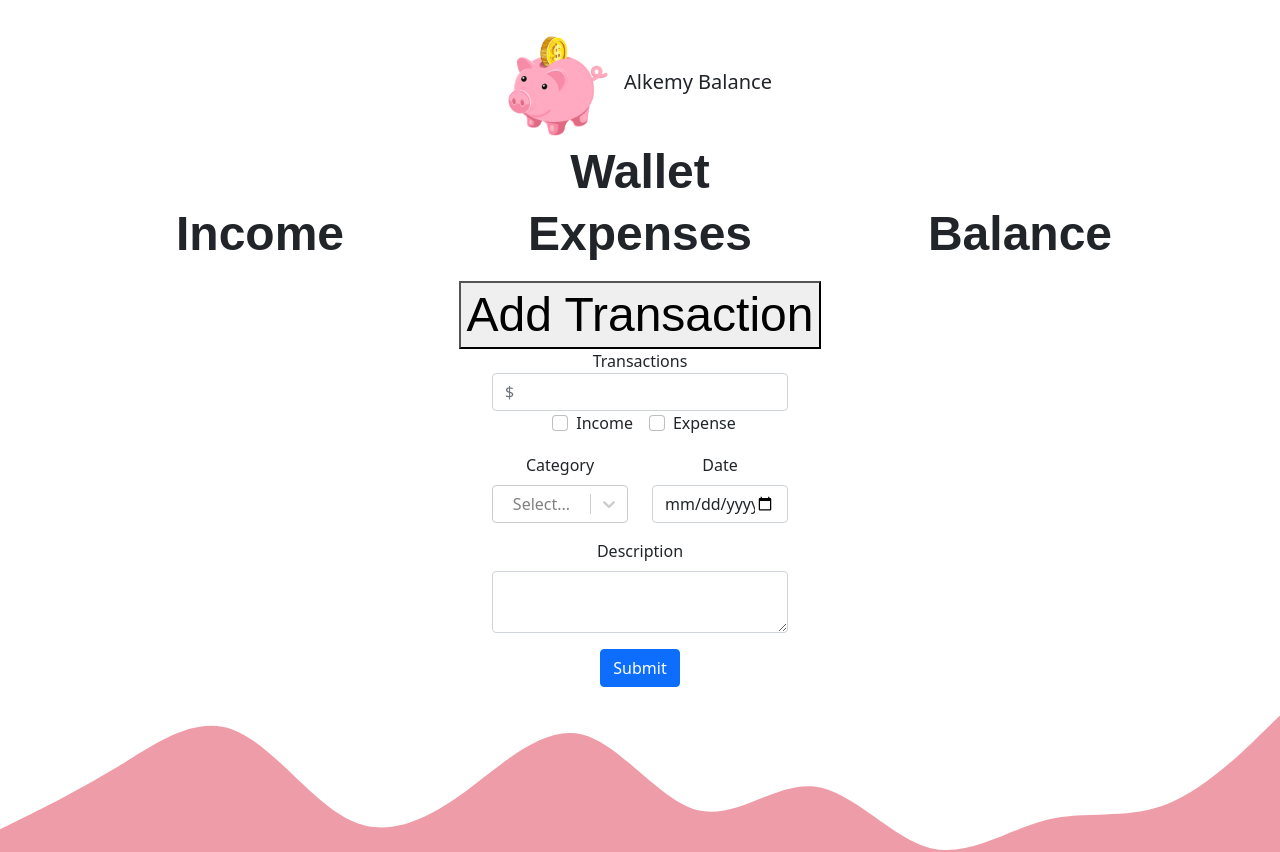
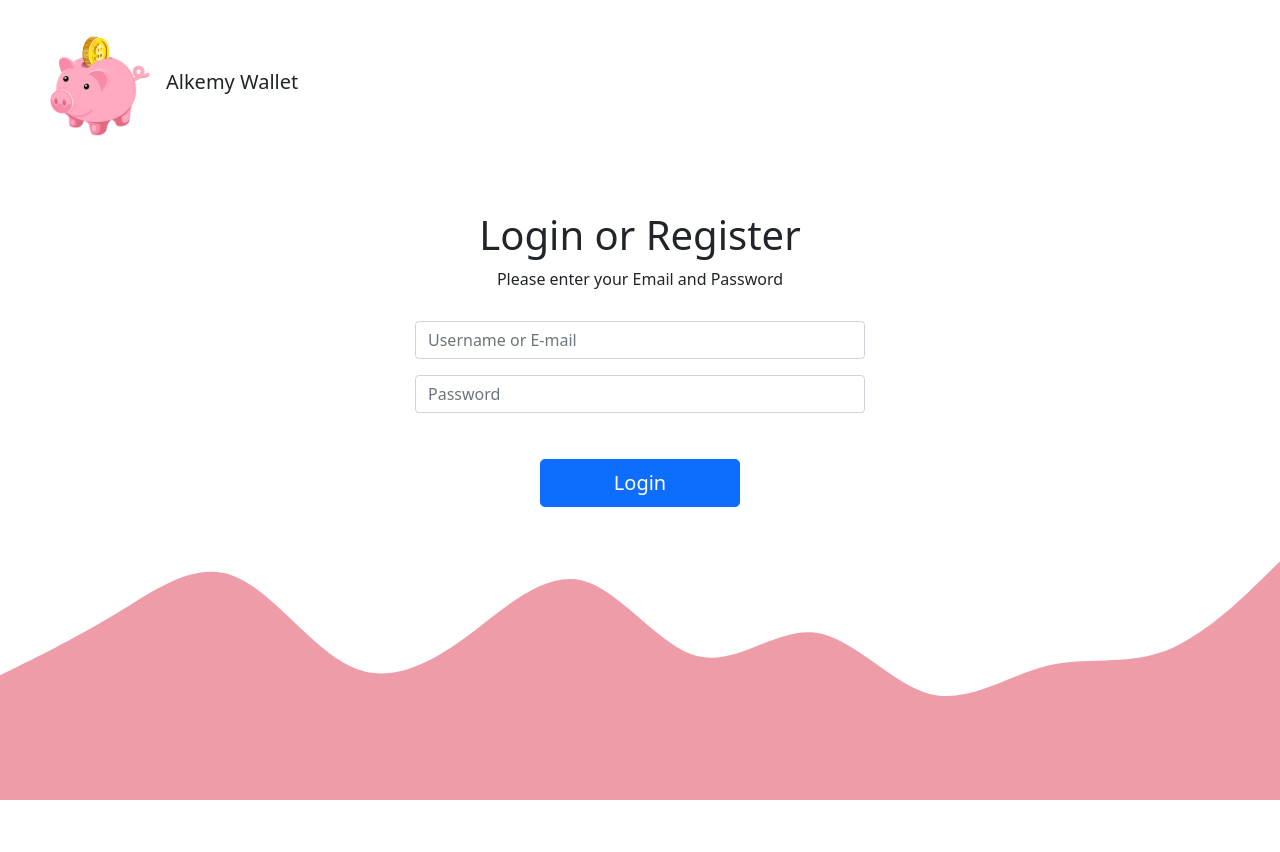
Before and after one commit to jblici/Alkemy_Challenge, a React (Create React App) app in the folder client/: page / in a window 1280 px wide. Shown: the top 852 px of the page. After the commit the page ends 800 px from the top, so only its background shows below. Built offline with nearby package versions, Linux system fonts and the light colour scheme.

Commit message:
Login and Home pages finished

```diff
--- a/client/src/App.js
+++ b/client/src/App.js
@@ -1,19 +1,24 @@
 import './App.css';
 import 'bootstrap/dist/css/bootstrap.css';
 import axios from 'axios';
+import { useState, UseEffect } from 'react';
 import Navbar from './Components/Navbar';
 import Footer from './Components/Footer';
 import Balance from './Components/Balance';
 import Transactions from './Components/Transactions';
-import NewTransaction from './Components/NewTransaction'
+import Login from './Components/Login';
 
 function App() {
+
+  const [transactions, setTransactions] = useState([])
+  const token = window.localStorage.getItem('token');
+  const localUser = window.localStorage.getItem('user');
+
   return (
     <div className="App">
       <Navbar />
-      <Balance />
-      <Transactions />
-      <NewTransaction />
+      {token ? <Balance user={localUser}/> : <Login />}
+      {/* <Transactions transactions={transactions} /> */}
       <Footer />
     </div>
   );
--- a/client/src/Components/Balance.js
+++ b/client/src/Components/Balance.js
@@ -1,32 +1,32 @@
-import React from 'react';
-import { Container, Form } from 'react-bootstrap';
-import {
-    Circle,
-} from '../StyledComponents/Style';
+import { useState } from 'react';
+import { Container, Button } from 'react-bootstrap';
+import NewTransaction from './NewTransaction'
 
 function Balance() {
+    const [show, setShow] = useState(false);
+
+    const handleClose = () => setShow(false);
+    const handleShow = () => setShow(true);
+
     return (
-        <Container>
-                <div className="title">
-                    Wallet
-                    <div className="subTitle">
-                        <div className="row">
-                            <div className="col-4">
-                                <p>Income</p>
-                            </div>
-                            <div className="col-4">
-                                <p>Expenses</p>
-
-                            </div>
-                            <div className="col-4">
-                                <p>Balance</p>
-
-                            </div>
-                        </div>
-                        <button>Add Transaction</button>
+        <Container className="wallet">
+            <div className="wallet-title">
+                <Button className="newTransactionButton" size="lg" variant="outline-dark" onClick={handleShow}>+ Add Transaction</Button>
+            </div>
+            <NewTransaction show={show} handleClose={handleClose}/>
+            <div className="wallet-division">
+                <div className="row">
+                    <div className="col-4 income">
+                        <p>Income</p>
+                    </div>
+                    <div className="col-4 positive-balance">
+                        <p>Balance</p>
+                    </div>
+                    <div className="col-4 expense">
+                        <p>Expenses</p>
                     </div>
                 </div>
-
+            </div>
         </Container>
     );
 }
--- a/client/src/Components/Footer.js
+++ b/client/src/Components/Footer.js
@@ -8,7 +8,7 @@ function Footer() {
         <Box>
             <svg
             xmlns="http://www.w3.org/2000/svg"
-            viewBox="0 0 1440 320">
+            viewBox="0 0 1440 300">
                 <path
                     fill="#ee9ca7"
                     fillOpacity="1"
--- /dev/null
+++ b/client/src/Components/Login.js
@@ -0,0 +1,29 @@
+import React from 'react';
+import {Form, Button, Container} from 'react-bootstrap'
+
+function Login(props) {
+
+    return (
+        <Container className='login'>
+            <div className='loginTitle'>
+                <h1>Login or Register</h1>
+                <p>Please enter your Email and Password</p>
+            </div>
+            <Form className="loginform">
+                <div className='mb-3 user'>
+                    <input type="email" className="form-control" id="exampleInputEmail1" aria-describedby="emailHelp" placeholder="Username or E-mail"/>
+                    <i className="far fa-user"></i>
+                </div>
+                <div class="pass mb-3">
+                    <input type="" className="form-control password" id="exampleInputPassword1" placeholder="Password"/>
+                    <i className="fas fa-key"></i>
+                </div>
+                <div className="loginbutton">
+                    <Button variant="primary" size="lg">Login</Button>
+                </div>
+            </Form>
+        </Container>
+    );
+}
+
+export default Login;
--- a/client/src/Components/Navbar.js
+++ b/client/src/Components/Navbar.js
@@ -10,7 +10,7 @@ function Navbar() {
             <a className="navbar-brand" href="#">
                 <img src={piggy} alt="" width="100" height="100" className="d-inline-block align-text-top"/>
             </a>
-            <h5>Alkemy Balance</h5>
+            <h5>Alkemy Wallet</h5>
         </Nav>
     );
 }
--- a/client/src/Components/NewTransaction.js
+++ b/client/src/Components/NewTransaction.js
@@ -1,8 +1,8 @@
 import React from 'react';
-import {Container, Form} from 'react-bootstrap'
+import {Modal, Button} from 'react-bootstrap'
 import Select from 'react-select';
 
-function NewTransaction(props) {
+function NewTransaction({show, handleClose}) {
 
     const options = [
         { value: 'chocolate', label: 'Chocolate' },
@@ -11,17 +11,20 @@ function NewTransaction(props) {
     ]
 
     return (
-        <Container style={{width: '25%'}}>
-            <Form>
+        <Modal show={show} onHide={handleClose}>
+            <Modal.Header closeButton>
+                <Modal.Title>New Transaction</Modal.Title>
+            </Modal.Header>
+            <Modal.Body>
                 <input className='form-control' type='number' min='0' placeholder='$' />
                 <div className="mb-3 form-check">
-                    <div class="form-check form-check-inline">
-                        <input class="form-check-input" type="checkbox" id="inlineCheckbox1" value="Income"/>
-                        <label class="form-check-label" for="inlineCheckbox1">Income</label>
+                    <div className="form-check form-check-inline">
+                        <input className="form-check-input" type="checkbox" id="inlineCheckbox1" value="Income"/>
+                        <label className="form-check-label" htmlFor="inlineCheckbox1">Income</label>
                     </div>
-                    <div class="form-check form-check-inline">
-                        <input class="form-check-input" type="checkbox" id="inlineCheckbox2" value="Expense"/>
-                        <label class="form-check-label" for="inlineCheckbox2">Expense</label>
+                    <div className="form-check form-check-inline">
+                        <input className="form-check-input" type="checkbox" id="inlineCheckbox2" value="Expense"/>
+                        <label className="form-check-label" htmlFor="inlineCheckbox2">Expense</label>
                     </div>
                 </div>
                 <div className='row'>
@@ -38,9 +41,12 @@ function NewTransaction(props) {
                     <label htmlFor="description" className="form-label">Description</label>
                     <textarea rows="2" className="form-control" id="description"/>
                 </div>
-                <button type="submit" className="btn btn-primary">Submit</button>
-            </Form>
-        </Container>
+            </Modal.Body>
+            <Modal.Footer centered='true'>
+                <Button variant="danger" onClick={handleClose}>Cancel</Button>
+                <Button variant="primary" onClick={handleClose}>Add</Button>
+            </Modal.Footer>
+        </Modal>
     );
 }
 
--- a/client/src/StyledComponents/Style.js
+++ b/client/src/StyledComponents/Style.js
@@ -3,6 +3,7 @@ import styled from 'styled-components';
 export const Box = styled.div`
 bottom: 0;
 width: 100%;
+position: absolute;
 `;
 
 export const Nav = styled.div`
@@ -10,16 +11,7 @@ display: flex;
 flex-direction: row;
 align-items: center;
 background-color: white;
-justify-content: center;
+justify-content: start;
 margin-top: 30px;
+margin-left: 50px;
 `;
-
-export const Circle = styled.div`
-position: absolute;
-width: 200px;
-height: 200px;
-margin-top: 50px;
-left: 900px;
-border-radius: 60%;
-background: #ee9ca7;
-`;
```
